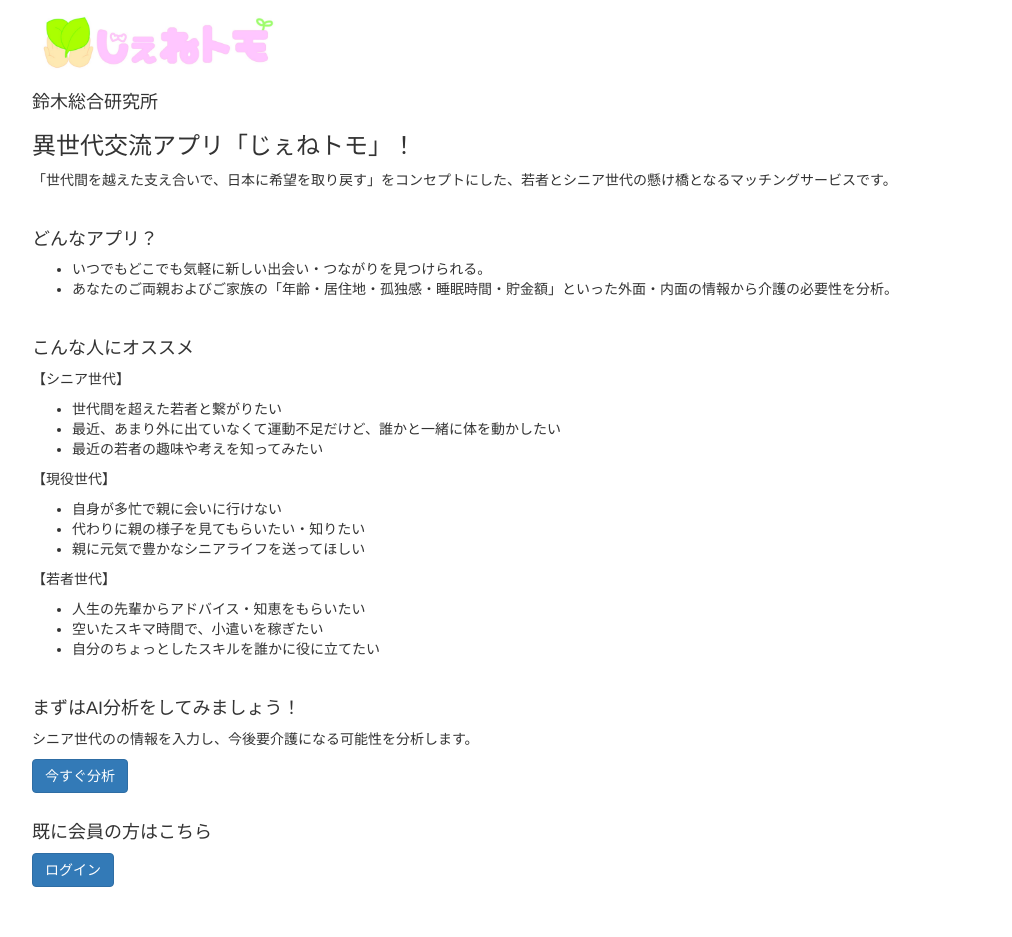
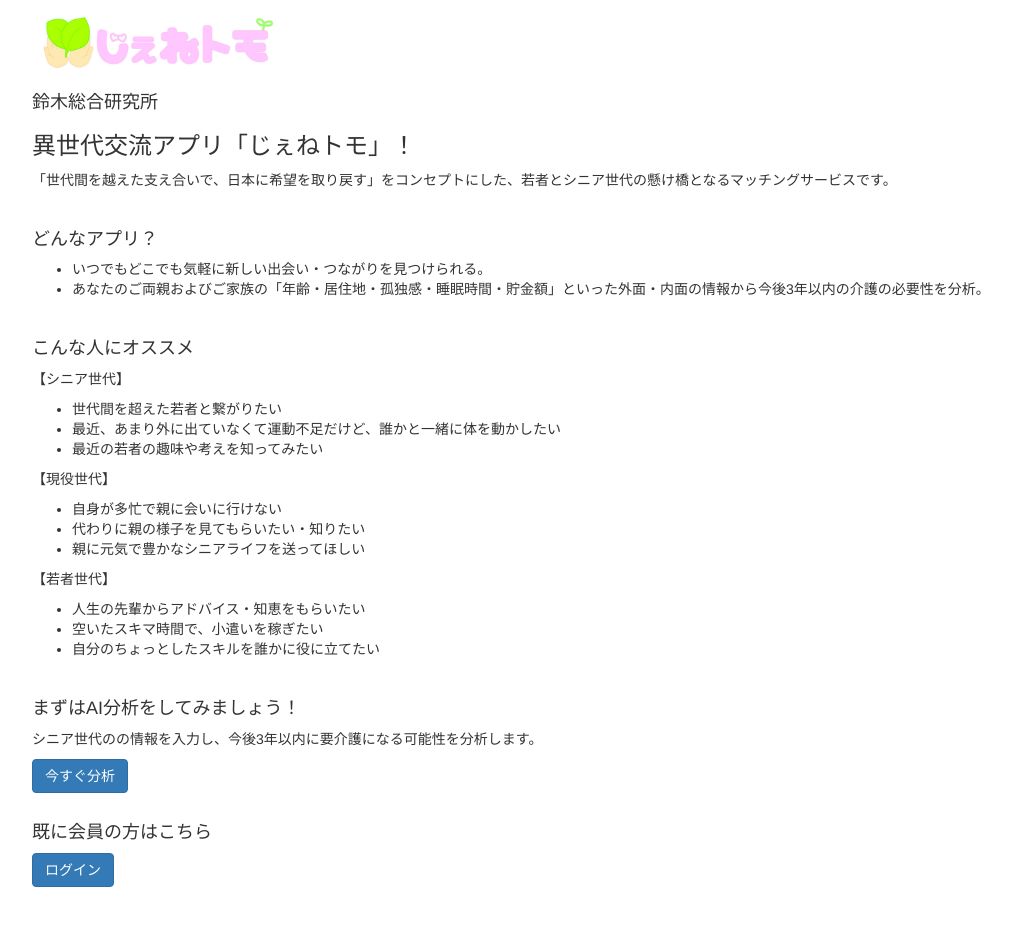
Before and after one commit to Yumekawa-chan/AI_Innovation_Contest, a Flask app: page / in a window 1280 px wide. Shown: the whole page, without its empty margins (38-1050 px from the left). Run offline with Flask 2, Linux system fonts and the light colour scheme; parts of the project's set-up code (start-up, migrations or seed data) failed here and were passed over; some libraries are stand-ins or nearby versions.

Commit message:
fixed any contents

```diff
--- a/app/app.py
+++ b/app/app.py
@@ -5,7 +5,7 @@ from werkzeug.security import generate_password_hash,check_password_hash
 from flask_bootstrap import Bootstrap
 import os
 from flask_login import UserMixin,LoginManager,login_user,logout_user,login_required,current_user
-from app import AI_analyse
+import AI_analyse
 
 
 app = Flask(__name__, static_url_path='/static')
--- a/app/templates/base.html
+++ b/app/templates/base.html
@@ -3,8 +3,7 @@
 <head>
      <meta charset="UTF-8">
      <link rel="stylesheet" href="{{ url_for('static', filename='css/sample.css') }}">
-     <title>Document</title>
-
+     <title>じぇねとも</title>
 </head>
 <body>
      {% block content %}
--- a/app/templates/dn_need.html
+++ b/app/templates/dn_need.html
@@ -5,7 +5,7 @@
 <div class="container">
      <img src="../static/image/icon.jpg" width="250px">
      <h2>判定結果</h2>
-     <h3>あなたは要介護見込みではありませんでした。</h3>
+     <h3>あなたが今後3年以内に要介護となる見込みは低そうです！</h3>
      <h4>これからも健康な生活をこころがけましょう！</h4>
      <p><br></p>
      <h4>じぇねトモを利用されたい方はこちら！</h4>
--- a/app/templates/login.html
+++ b/app/templates/login.html
@@ -1,7 +1,7 @@
 {% extends "bootstrap/base.html" %}
 {% block title %}ログインページ{% endblock %}
+
 {% block content %}
-
 <div class="container">
      <img src="../static/image/icon.jpg" width="250px">
      <h2>ログイン画面</h2>
--- a/app/templates/n_help.html
+++ b/app/templates/n_help.html
@@ -1,12 +1,12 @@
 {% extends "bootstrap/base.html" %}
 {% block title %}要介護見込みだった場合{% endblock %}
+
 {% block content %}
-
 <div class="container">
      <img src="../static/image/icon.jpg" width="250px">
      <h2>判定結果</h2>
      <h3>あなたは要介護見込みと判定されました。</h3>
-     <h4>今後要介護となる可能性</h4>
+     <h4>今後3年以内に要介護となる可能性</h4>
      <h2>{{ value }}%</h2>
      <br>
      <h4>今すぐ登録をして若者を探しましょう！</h4>
--- a/app/templates/signup.html
+++ b/app/templates/signup.html
@@ -1,7 +1,7 @@
 {% extends "bootstrap/base.html" %}
 {% block title %}新規登録画面{% endblock %}
+
 {% block content %}
-
 <div class="container">
      <img src="../static/image/icon.jpg" width="250px">
      <h2>ユーザー登録</h2>
--- a/app/templates/survey.html
+++ b/app/templates/survey.html
@@ -1,7 +1,7 @@
 {% extends "bootstrap/base.html" %}
 {% block title %}調査画面{% endblock %}
+
 {% block content %}
-
 <div class="container">
      <form method="POST">
           <img src="../static/image/icon.jpg" width="250px">
@@ -46,5 +46,4 @@
           <input type="submit" value="完了！" class ="btn btn-primary">
      </form>
 </div>
-
 {% endblock %}
--- a/app/templates/top.html
+++ b/app/templates/top.html
@@ -1,7 +1,7 @@
 {% extends "bootstrap/base.html" %}
 {% block title %}TOPページ{% endblock %}
+
 {% block content %}
-
 <div class ="container">
      <img src="../static/image/icon.jpg" width="250px">
      <h4>鈴木総合研究所</h4>
@@ -12,7 +12,7 @@
      <h4>どんなアプリ？</h4>
      <ul>
           <li>いつでもどこでも気軽に新しい出会い・つながりを見つけられる。</li>
-          <li>あなたのご両親およびご家族の「年齢・居住地・孤独感・睡眠時間・貯金額」といった外面・内面の情報から介護の必要性を分析。
+          <li>あなたのご両親およびご家族の「年齢・居住地・孤独感・睡眠時間・貯金額」といった外面・内面の情報から今後3年以内の介護の必要性を分析。
      </ul>
      <p><br></p>
      <h4>こんな人にオススメ</h4>
@@ -36,14 +36,11 @@
      </ul>
      <p><br></p>
      <h4>まずはAI分析をしてみましょう！</h3>
-     <p>シニア世代のの情報を入力し、今後要介護になる可能性を分析します。</p>
+     <p>シニア世代のの情報を入力し、今後3年以内に要介護になる可能性を分析します。</p>
      <a href="/survey"><button class="btn btn-primary">今すぐ分析</button></a>
      <p><br></p>
      <h4>既に会員の方はこちら</h3>
      <a href="/login"><button class="btn btn-primary">ログイン</button></a>
      <p><br><br></p>
 </div>
-
-
-
 {% endblock %}
--- a/run.py
+++ /dev/null
@@ -1,4 +0,0 @@
-from app.app import app
-
-if __name__ == '__main__':
-     app.run()
```
Also changed, not shown: app/AI_analyse.py (+5 -4 lines).
